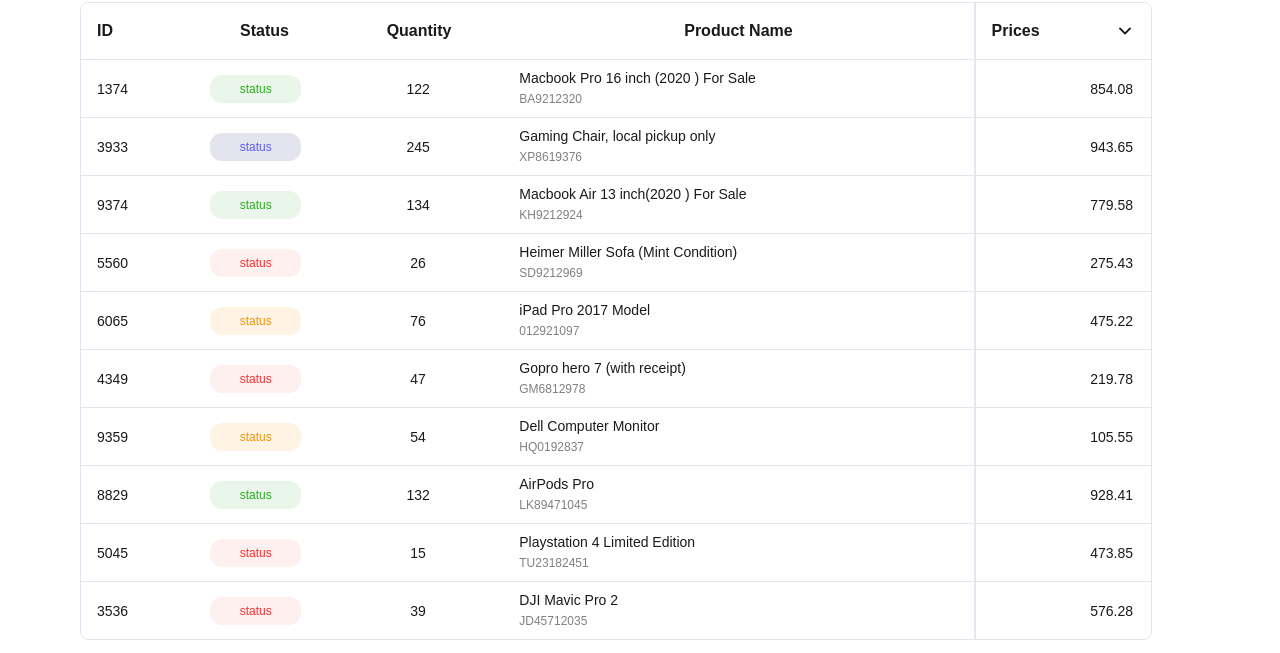
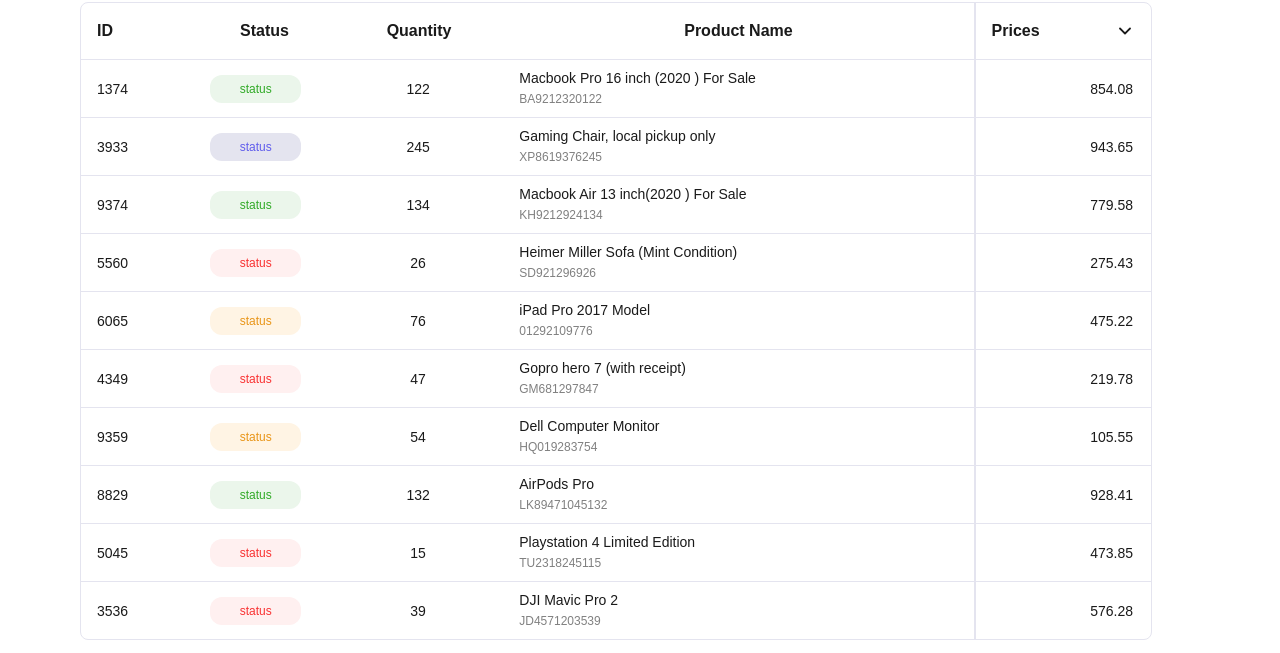
Before and after one commit to Robinhoeh/storm, a Vue app: page / in a window 1280 px wide. Shown: the part 224-877 px from the top of the page. Built offline with nearby package versions, Linux system fonts and the light colour scheme.

Commit message:
window composable

```diff
--- a/src/App.vue
+++ b/src/App.vue
@@ -1,9 +1,13 @@
 <script setup>
-import { computed, ref, onMounted, onUnmounted } from 'vue';
+import { computed, ref } from 'vue';
+import { useWidth } from './composables/storm/useWidth.js';
 import StormNav from './components/NavBar/StormNav.vue';
 import StormTable from './components/Tables/StormTable.vue';
 import StormModal from './components/Storm/StormModal.vue';
 import IconClose from './components/icons/IconClose.vue';
+
+const { windowWidth } = useWidth()
+console.log(windowWidth)
 
 const tableData = [
   {
@@ -188,19 +192,7 @@
   }
 }
 
-const windowWidth = ref(window.innerWidth)
 
-const updateWindowWidth = () => {
-  windowWidth.value = window.innerWidth
-}
-
-onMounted(() => {
-  window.addEventListener('resize', updateWindowWidth)
-})
-
-onUnmounted(() => {
-  window.removeEventListener('resize', updateWindowWidth)
-})
 </script>
 
 <template>
@@ -259,8 +251,6 @@
     line-height: $line-height-lg;
     margin: 0;
     margin-bottom: 16px;
-
-
 
     @media screen and (min-width: 992px) {
       margin: 0;
--- a/src/components/Tables/StormTable.vue
+++ b/src/components/Tables/StormTable.vue
@@ -1,5 +1,5 @@
 <script setup>
-import { ref, onMounted, onUnmounted } from 'vue';
+import { useWidth } from '../../composables/storm/useWidth.js';
 import IconArrowDown from '../icons/IconArrowDown.vue';
 import StormPill from '../Storm/StormPill.vue';
 
@@ -11,10 +11,7 @@
 
 const emit = defineEmits(['row-clicked', 'sort-list']);
 
-const windowWidth = ref(window.innerWidth)
-const updateWindowWidth = () => {
-    windowWidth.value = window.innerWidth
-}
+const { windowWidth } = useWidth()
 
 const handleRowClick = (row) => {
     emit('row-clicked', row);
@@ -23,13 +20,6 @@
 const handleHeaderClick = (e) => {
     emit('sort-list', e.target.dataset.type)
 }
-
-onMounted(() => {
-    window.addEventListener('resize', updateWindowWidth)
-})
-onUnmounted(() => {
-    window.removeEventListener('resize', updateWindowWidth)
-})
 </script>
 
 <template>
@@ -49,12 +39,12 @@
             </tr>
         </thead>
         <tbody>
-            <tr v-for="row in windowWidth >= 992 ? tableData : mobileData" :key="row.id">
-                <td @click="handleRowClick(row)" v-for="key in Object.keys(windowWidth >= 992 ? tableData[0] : mobileData[0])" :key="key" :data-type="key" :class="{ 'product': windowWidth < 992 && key === 'product' }">
+            <tr v-for="row in windowWidth.value >= 992 ? tableData : mobileData" :key="row.id">
+                <td @click="handleRowClick(row)" v-for="key in Object.keys(windowWidth.value >= 992 ? tableData[0] : mobileData[0])" :key="key" :data-type="key" :class="{ 'product': windowWidth.value < 992 && key === 'product' }">
                     <template v-if="key === 'product'">
                         <p class="product-data">{{ row[key].prod }}</p>
                         <span class="product-meta-data">{{ row[key].serial }} </span>
-                        <span class="product-meta-data">{{ windowWidth >= 992 ? row[key].quantity : ' - Qty: ' + row[key].quantity }}</span>
+                        <span class="product-meta-data">{{ windowWidth <= 992 ? ' - Qty: ' + row[key].quantity : row.quantity }}</span>
                     </template>
                     <template v-else-if="key === 'status'">
                         <StormPill :title="key" :status="row[key]" />
--- /dev/null
+++ b/src/composables/storm/useWidth.js
@@ -0,0 +1,20 @@
+import { ref, onMounted, onUnmounted } from 'vue'
+
+export function useWidth() {
+  const windowWidth = ref(typeof window !== 'undefined' ? window.innerWidth : 0)
+
+  const updateWindowWidth = () => {
+    if (typeof window !== 'undefined') {
+      windowWidth.value = window.innerWidth
+    }
+  }
+
+  onMounted(() => {
+    window.addEventListener('resize', updateWindowWidth)
+  })
+  onUnmounted(() => {
+    window.removeEventListener('resize', updateWindowWidth)
+  })
+
+  return { windowWidth }
+}
```
